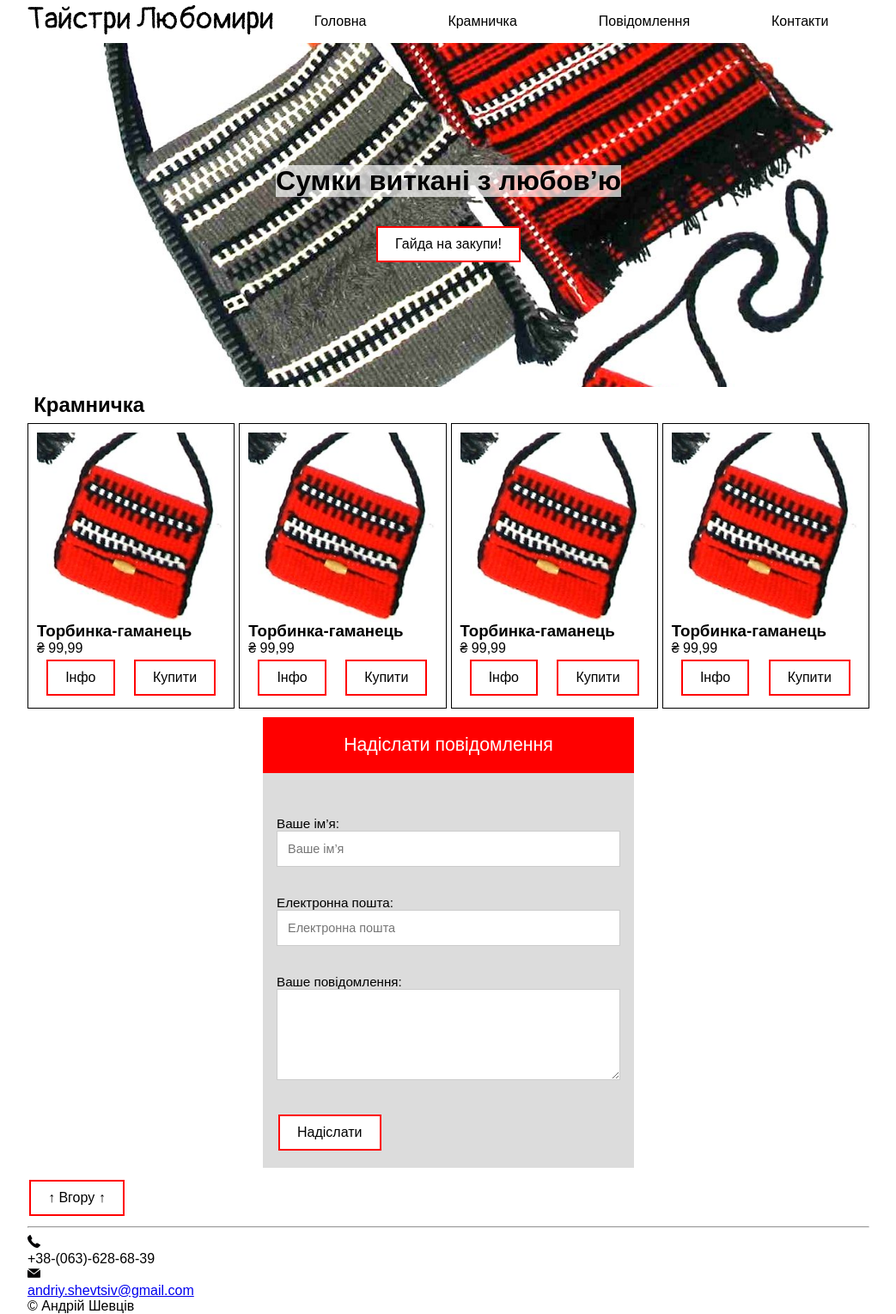
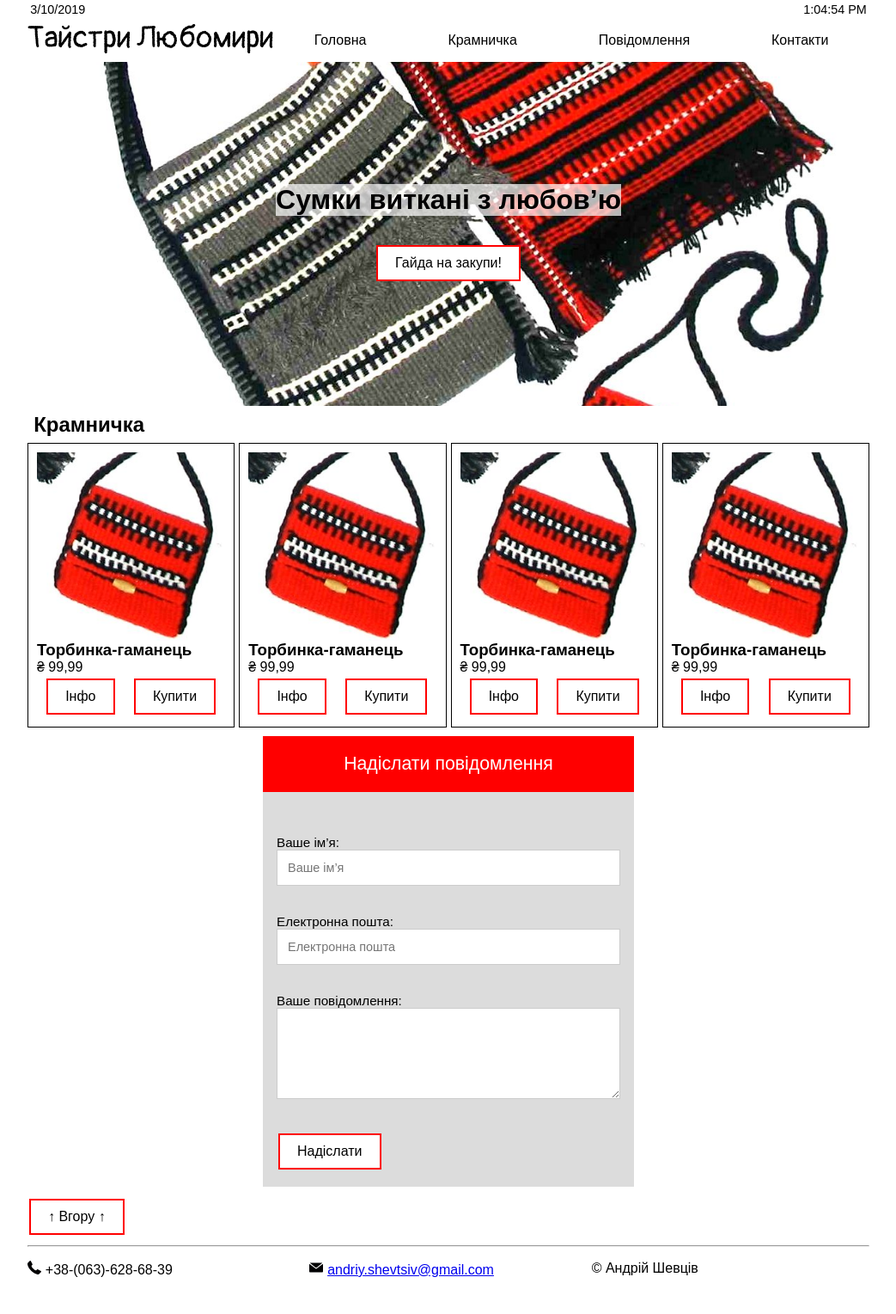
Before and after one commit to jandrus-lviv/taistry, a plain HTML site: page index.html in a window 1280 px wide. Shown: the whole page at 86% size, without its empty margins (118-1161 px from the left). After the commit the page ends 1502 px from the top, so only its background shows below. Drawn offline with Linux system fonts and the light colour scheme.

Commit message:
edited-19-03-10-15-04

```diff
--- a/css/index.css
+++ b/css/index.css
@@ -15,6 +15,23 @@ h2,
 h3,
 p {
     margin: 0;
+}
+
+header .date-and-time {
+    display: flex;
+}
+
+header .date-and-time {
+    padding: 0;
+    margin: 0.2rem;
+    justify-content: space-between;
+}
+
+header .date-and-time li {
+    list-style-type: none;
+    text-decoration: none;
+    color: var(--main-font-color);
+    font-size: 0.9rem;
 }
 
 header nav .logo {
@@ -204,3 +221,31 @@ header .banner h1 {
     padding: 3%;
     border: 1px solid red;
 }
+
+.footer-contacts {
+    display: grid;
+    grid-gap: 5px;
+}
+
+.footer-contacts {
+    padding: 0;
+    justify-content: space-around;
+}
+
+.footer-contacts li {
+    list-style-type: none;
+    text-decoration: none;
+    color: var(--main-font-color);
+    font-size: 1rem;
+}
+
+.footer-contacts li .icon {
+    width: 1rem;
+    padding-right: 0.3rem;
+}
+
+@media (min-width: 660px) {
+    .footer-contacts {
+        grid-template-columns: 1fr 1fr 1fr;
+    }
+}
--- a/index.html
+++ b/index.html
@@ -1,5 +1,6 @@
 <!DOCTYPE html>
 <html lang="uk">
+
 <head>
     <meta charset="UTF-8">
     <meta name="viewport" content="width=device-width, initial-scale=1.0">
@@ -7,8 +8,13 @@
     <title>Тайстри Любомири | Сумки виткані з любов’ю</title>
     <link rel="stylesheet" href="css/index.css" type="text/css" />
 </head>
+
 <body>
     <header id="header">
+        <ul class="date-and-time">
+            <li class="calendar"></li>
+            <li class="clock"></li>
+        </ul>
         <nav>
             <p class="logo">Тайстри Любомири</p>
             <ul class="menu">
@@ -108,12 +114,14 @@
     <button class="button" onclick="window.location.href='#header'">↑ Вгору ↑</button>
     <hr>
     <footer id="contacts">
-        <img id="phone-icon" src="icon/phone.svg" width="15" alt="Телефон">
-        <p>+38-(063)-628-68-39</p>
-        <img id="mail-icon" src="icon/mail.svg" width="15" alt="Електронна пошта">
-        <p><a href="mailto:andriy.shevtsiv@gmail.com" target="_blank">andriy.shevtsiv@gmail.com</a></p>
-        <p>© Андрій Шевців</p>
+        <ul class="footer-contacts">
+            <li><img class="icon" id="phone-icon" src="icon/phone.svg" alt="Телефон">+38-(063)-628-68-39</li>
+            <li><img class="icon" id="mail-icon" src="icon/mail.svg" alt="Електронна пошта"><a href="mailto:andriy.shevtsiv@gmail.com" target="_blank">andriy.shevtsiv@gmail.com</a></li>
+            <li>© Андрій Шевців</li>
+        </ul>
+
     </footer>
+    <script src="js/index.js"></script>
 </body>
 
 </html>
--- /dev/null
+++ b/js/index.js
@@ -0,0 +1,5 @@
+const calendarPlaceholder = document.querySelector('.calendar');
+setInterval(() => calendarPlaceholder.innerText = (new Date()).toLocaleDateString(), 1000);
+
+const clockPlaceholder = document.querySelector('.clock');
+setInterval(() => clockPlaceholder.innerText = (new Date()).toLocaleTimeString(), 1000);
```
